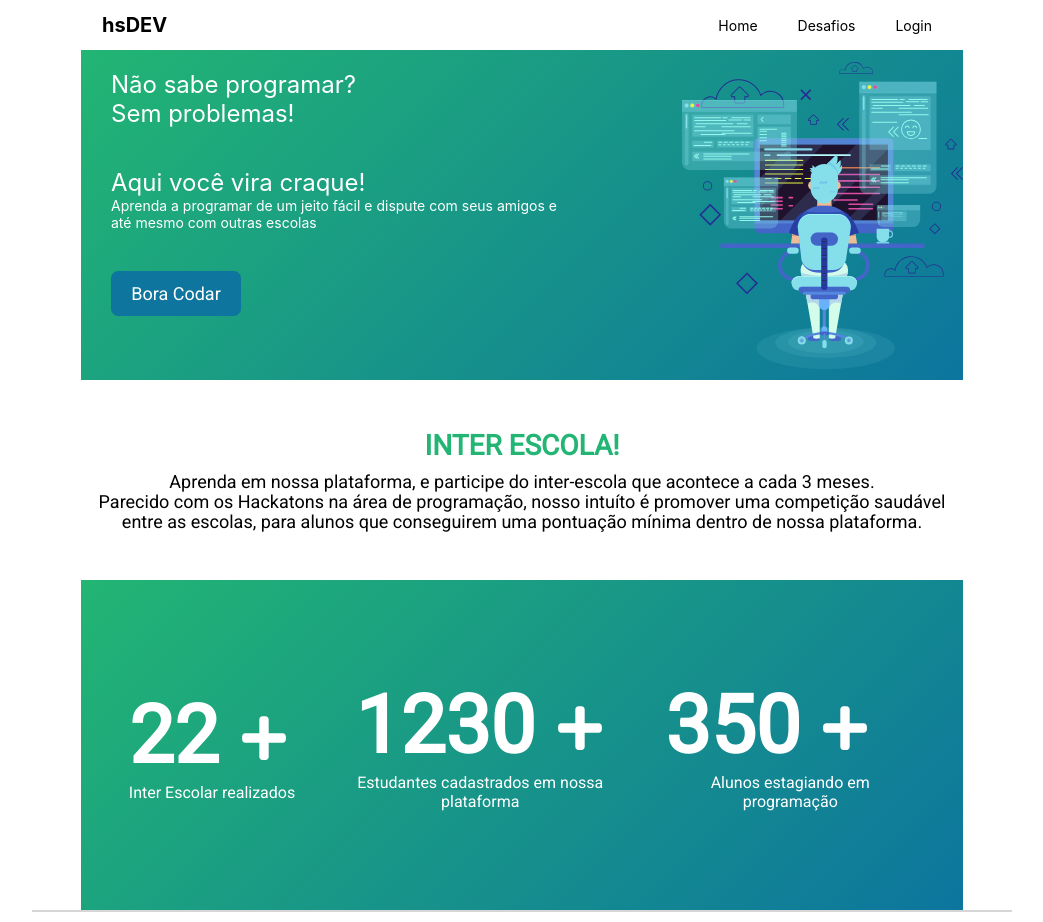
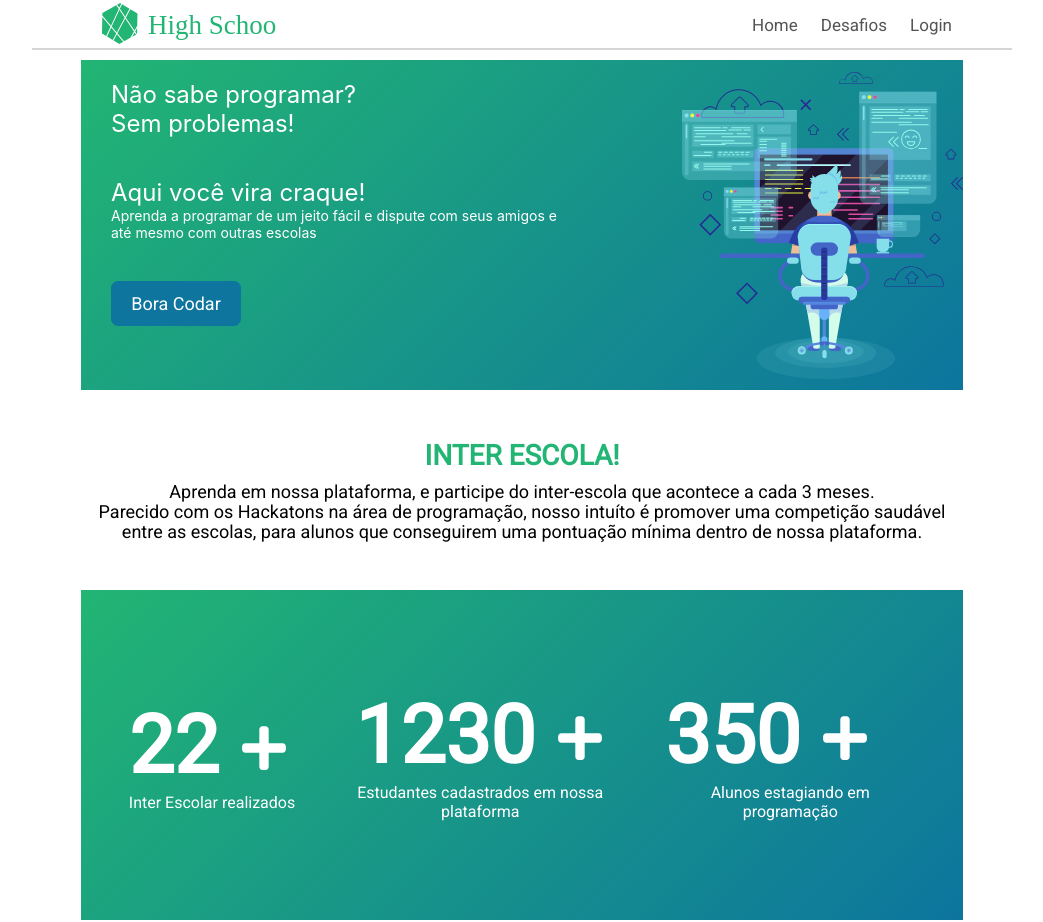
Before and after one commit to patricklongo1/hackatonRsxp, a React (Create React App) app in the folder frontend/frontend/: page / in a window 1280 px wide. Shown: the top 922 px of the page, without its empty margins (118-1161 px from the left). Built offline with nearby package versions, Linux system fonts and the light colour scheme.

Commit message:
header done

```diff
--- a/frontend/frontend/src/components/button/styles.js
+++ b/frontend/frontend/src/components/button/styles.js
@@ -1,7 +1,6 @@
 import styled from 'styled-components';
 
 export const Button = styled.button`
-    margin: 0 20px 0 -30px;
     border: 0;
     background: none;
     font-size: 17px;
--- a/frontend/frontend/src/components/footer/index.js
+++ b/frontend/frontend/src/components/footer/index.js
@@ -13,7 +13,9 @@ export default function footer() {
             <FaWhatsapp color="#22b573" size={25} />
             <FaInstagram color="#22b573" size={25} />
         </IconsBox>
-        <Button text="LogOut"/>
+        <div>
+            <Button text="LogOut"/>
+        </div>
     </Container>
   );
 }
--- a/frontend/frontend/src/components/footer/styles.js
+++ b/frontend/frontend/src/components/footer/styles.js
@@ -1,11 +1,16 @@
 import styled from 'styled-components';
 
 export const Container = styled.div`
+    margin-top: 10px;
     height: 50px;
     border-top: 2px solid #d6d6d6;
     display: flex;
     align-items: center;
     justify-content: space-between;
+
+    div {
+        margin: 0 20px 0 -30px;
+    }
 `;
 
 export const IconsBox = styled.div`
--- a/frontend/frontend/src/components/logo/Logo.js
+++ b/frontend/frontend/src/components/logo/Logo.js
@@ -1,8 +1,9 @@
 import React from 'react';
 import LogoStyle from './style';
+import logo from '../../assets/images/logoHeader.svg'
 
 const Logo = () => {
-    return <LogoStyle>hsDEV</LogoStyle>;
+return <LogoStyle><img src={logo} alt="logo" /></LogoStyle>;
 };
 
 export default Logo;
--- a/frontend/frontend/src/components/logo/style.js
+++ b/frontend/frontend/src/components/logo/style.js
@@ -1,8 +1,6 @@
 import styled from 'styled-components';
 
 const Logo = styled.span`
-    font-size: 20px;
-    font-weight: bold;
     margin: 10px;
 `;
 
--- a/frontend/frontend/src/widgets/Header.js
+++ b/frontend/frontend/src/widgets/Header.js
@@ -1,20 +1,22 @@
 import React, { Component } from 'react';
 import Logo from '../components/logo/Logo';
 import Item from '../components/menuItem/Item';
+import Button from '../components/button'
+
 import Menu from './styles/header';
 
 class Header extends Component {
     render() {
         return (
-            <header style={{ height: '50px' }}>
+            <header style={{ height: '50px', marginBottom: '10px', borderBottom: '2px solid #d6d6d6'}}>
                 <Menu>
                     <div className="logo_header">
                         <Logo />
                     </div>
                     <div className="items_menu">
-                        <Item item="Home" />
-                        <Item item="Desafios" />
-                        <Item item="Login" />
+                        <Button text="Home" />
+                        <Button text="Desafios" />
+                        <Button text="Login" />
                     </div>
                 </Menu>
             </header>
--- a/frontend/frontend/src/widgets/styles/header.js
+++ b/frontend/frontend/src/widgets/styles/header.js
@@ -9,6 +9,12 @@ const Menu = styled.div`
     align-items: center;
     font-family: -apple-system, BlinkMacSystemFont, 'Segoe UI', Roboto, Oxygen,
         Ubuntu, Cantarell, 'Open Sans', 'Helvetica Neue', sans-serif;
+
+        div.items_menu {
+            width: 200px;
+            display: flex;
+            justify-content: space-between;
+        }
 `;
 
 export default Menu;
```
